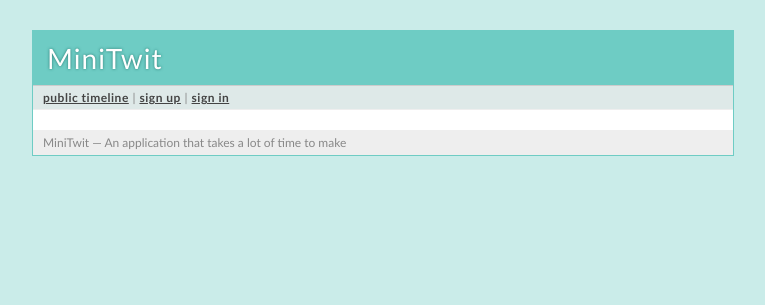
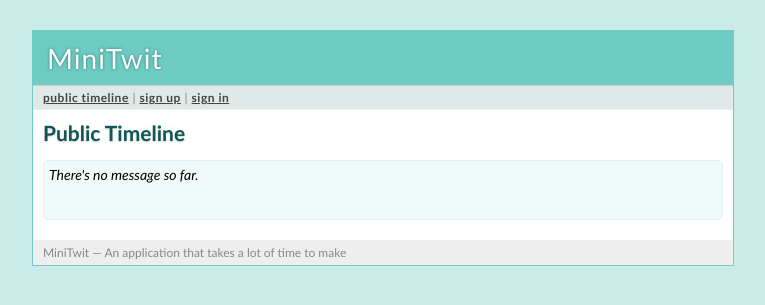
Before and after one commit to AndersStendevad/DevOpsData, a Django app: page / in a window 1280 px wide. Shown: the top 305 px of the page, without its empty margins (257-1022 px from the left). Run offline with Django 3.2, Linux system fonts and the light colour scheme; data that the repository does not hold is empty.

Commit message:
Anna & Høgni Decorations in Website 👑

```diff
--- a/Web/itu_minitwit/minitwit/templates/minitwit/layout.html
+++ b/Web/itu_minitwit/minitwit/templates/minitwit/layout.html
@@ -8,7 +8,7 @@
   {% if user_logged_in %}
       <a href="{% url 'timeline' %}">my timeline</a> |
       <a href="{% url 'public_timeline' %}">public timeline</a> |
-      <a href="{% url 'logout' %}">sign out</a>
+      <a href="{% url 'logout' %}">sign out [{{ request.user.username}}]</a>
   {% else %}
     <a href="{% url 'public_timeline' %}">public timeline</a> |
     <a href="{% url 'register' %}">sign up</a> |
--- a/Web/itu_minitwit/minitwit/templates/minitwit/timeline.html
+++ b/Web/itu_minitwit/minitwit/templates/minitwit/timeline.html
@@ -9,10 +9,19 @@
   {% endif %}
 {% endblock %}
 {% block body %}
+{% if user_timeline %}
+<h2>{{username}}'s Timeline </h2>
+{% elif public_timeline %}
+<h2> Public Timeline </h2>
+{% else %}
+<h2> My Timeline </h2>
+{% endif %}
 {% if user_logged_in %}
   {% if user_timeline %}
     <div class=followstatus>
-    {% if followed %}
+    {% if current_user %}
+      Your Timeline.
+    {% elif followed %}
       You are currently following this user.
       <a class=unfollow href="{% url 'unfollow_user' username %}">Unfollow user</a>.
     {% else %}
@@ -37,6 +46,8 @@
       <strong><a href="{% url 'user_timeline' message.username %}">{{ message.username }}</a></strong>
       {{ message.text }}
       <small>&mdash; {{ message.pub_date}}</small>
+  {% empty %}
+      <li><em>There's no message so far.</em>
   {% endfor %}
   </ul>
 {% endblock %}
--- a/Web/itu_minitwit/minitwit/views.py
+++ b/Web/itu_minitwit/minitwit/views.py
@@ -44,11 +44,9 @@ def public_timeline(request):
 
 
 def unfollow_user(request, username):
-    #delete user
     profile_user = Profile.objects.get(username=username)
     follower = Follower.objects.filter(source_user=request.user, target_user=profile_user)
     follower.delete()
-    #redirect back to timeline
     return redirect('/timeline/')
 
 
@@ -91,14 +89,17 @@ def user_timeline(request, username):
     profile_user = Profile.objects.get(username=username)
 
     user_logged_in = request.user.is_authenticated
+    current_user = False
+    followed = False
     if user_logged_in:
-        #if query empty, not followed
         followed = bool(Follower.objects.filter(source_user=request.user, target_user=profile_user))
+        if request.user.username == profile_user.username:
+            current_user = True
 
     message_objs= Message.objects.filter(author = profile_user).order_by("-publication_date")[:PER_PAGE]
     messages = get_messages(message_objs)
     context = {'messages': messages, 'user_logged_in': user_logged_in, 'username': profile_user.username, 'followed': followed,
-    'timeline': False, 'public_timeline': False, 'user_timeline': True}
+    'timeline': False, 'public_timeline': False, 'user_timeline': True, 'current_user': current_user}
     return render(request, 'minitwit/timeline.html', context)
 
 def login(request):
@@ -133,7 +134,6 @@ def register(request):
             user.set_password(password)
             user.save()
             form = SignUpForm()
-            #Flash message of success.
             return redirect('/login/')
         else:
             return render(request, 'minitwit/register.html', {'form': form})
@@ -142,9 +142,5 @@ def register(request):
         return render(request, 'minitwit/register.html', {'form': form})
 
 def logout(request):
-    #flash('You were logged out')
     logout_user(request)
     return redirect('/public')
-
-#frog
-#dfafasv98789
```
